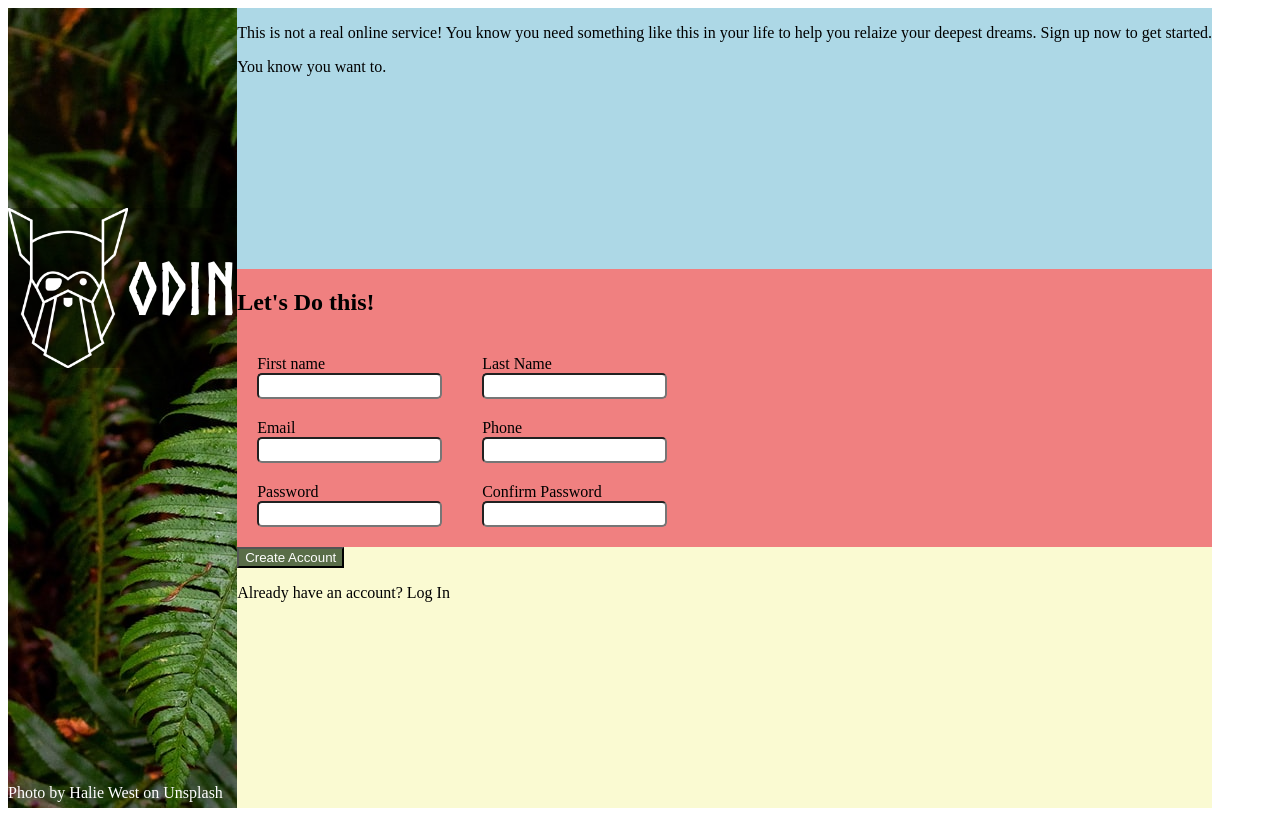
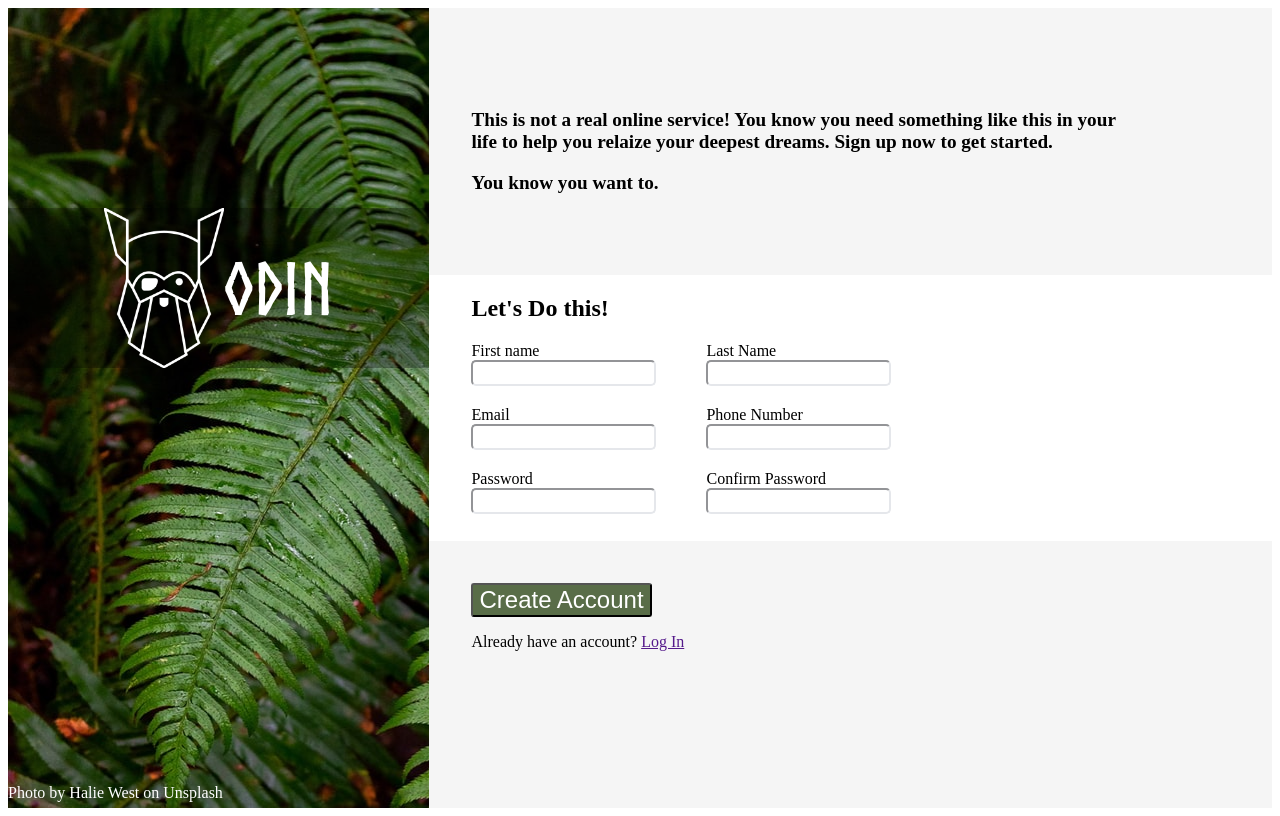
Before and after one commit to DoublyBland/Odin-Form, a plain HTML site: page index.html in a window 1280 px wide. Drawn offline with Linux system fonts and the light colour scheme.

Commit message:
styled to match example. Added basic form validation

```diff
--- a/index.html
+++ b/index.html
@@ -6,6 +6,7 @@
     <meta name="viewport" content="width=device-width, initial-scale=1.0">
     <title>Odin Form</title>
     <link rel="stylesheet" href="style.css">
+    <script src="script.js" defer></script>
 </head>
 <body>
     <div id="left-content">
@@ -24,35 +25,36 @@
         </header>
         <main>
             <h2>Let's Do this!</h2>
-            <form action="">
+            <form id="my-form">
                 <div class="left-form">
                     <div class="first-name">
                         <label for="first-name">First name</label>
-                        <input type="text" id="first-name" required>
+                        <input type="text" id="first-name" required tabindex="1">
                     </div>
                     <div><label for="email">Email</label>
                         <input type="email" id="email" required>
                     </div>
                     <div><label for="password">Password</label>
-                        <input type="password" id="password" required>
+                        <input type="password" id="password" required minlength="8">
                     </div>
                 </div>
                 <div class="right-form">
                     <div><label for="last-name">Last Name</label>
                         <input type="text" id="last-name" required>
                     </div>
-                    <div><label for="phone">Phone</label>
-                        <input type="number" id="phone" required>
+                    <div><label for="phone">Phone Number</label>
+                        <input type="tel" id="phone" required minlength="7" maxlength="20">
                     </div>
                     <div><label for="confirm">Confirm Password</label>
-                        <input type="password" id="confirm" required>
+                        <input type="password" id="confirm" required minlength="8">
                     </div>
                 </div>
             </form>
+            <p id="error">* Passwords do not match</p>
         </main>
         <footer>
-            <button>Create Account</button>
-            <p>Already have an account? <a>Log In</a></p>
+            <button type="submit" form="my-form">Create Account</button>
+            <p>Already have an account? <a href="">Log In</a></p>
         </footer>
     </div>
 </body>
--- /dev/null
+++ b/script.js
@@ -0,0 +1,20 @@
+const btn = document.querySelector('button');
+console.log(btn);
+
+btn.addEventListener('click', markInvalid)
+
+function markInvalid(){
+    const password = document.getElementById('password')
+    const confirm = document.getElementById('confirm')
+    const error = document.getElementById('error')
+    if(password.value !== confirm.value){
+        password.classList.add('invalid')
+        confirm.classList.add('invalid')
+        error.style.display = "block"
+    }
+    else {
+        password.classList.remove('invalid')
+        confirm.classList.remove('invalid')
+        error.style.display = "none"
+    }
+}
--- a/style.css
+++ b/style.css
@@ -12,7 +12,7 @@ body {
     background-color: #cccccc;
     height: 100vh;
     position: relative;
-    /* width: 33; */
+    flex:1
 }
 
 .logo-bar {
@@ -48,18 +48,20 @@ body {
     display: flex;
     flex-direction: column;
     height: 100vh;
+    width: auto;
+    flex: 2;
 }
 
 header {
-    background-color: lightblue;
+    background-color: whitesmoke;
     flex: 1;
 }
 main {
-    background-color: lightcoral;
+    background-color: white;
     flex: 1;
 }
 footer {
-    background-color: lightgoldenrodyellow;
+    background-color: whitesmoke;
     flex: 1;
 }
 
@@ -70,6 +72,10 @@ form{
 button {
     background-color: #596D48;
     color: white;
+    margin-top: 5%;
+    font-size: 1.5rem;
+    border-radius: 3px;
+    box-shadow: lightslategray;
 }
 
 input, label {
@@ -78,13 +84,51 @@ input, label {
 
 input {
     border-radius: 5px;
+    border-color: #E5E7EB;
     height: 20px;
 }
 
 input:focus {
     background-color: lightskyblue;
+    border-color: blue;
+    box-shadow: 2px 2px 2px lightskyblue;
+}
+
+.hidden {
+    display: none;
 }
 
 .left-form>div, .right-form>div {
-    margin: 20px;
+    margin: 20px 20px 20px 0;
 }
+
+.right-form>div {
+    margin-left: 30px;
+}
+
+header>*, footer>*, main>* {
+    margin-left: 5%;
+}
+
+header p:nth-child(1){
+    margin-top: 12%;
+}
+header p {
+    font-size: 1.2rem;
+    font-weight: bold;
+    padding-right: 15%;
+}
+
+main>h2{
+    margin-bottom: 0px;
+}
+
+main>p{
+    margin-top: 0px;
+    color: red;
+    display: none;
+}
+
+.invalid {
+    border-color: red;
+}
```
